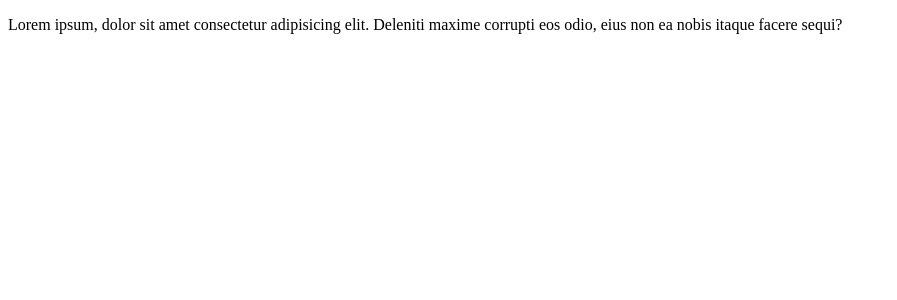
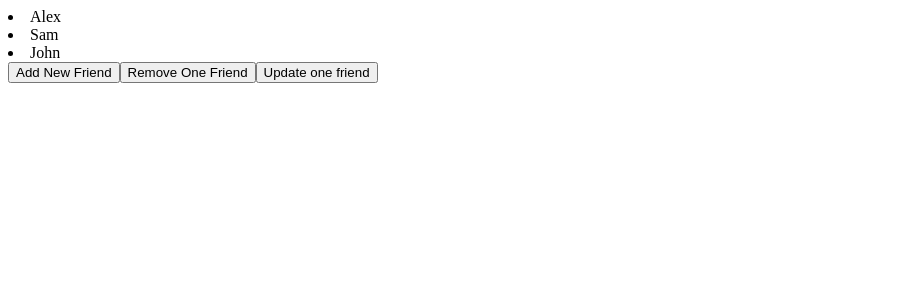
Before and after one commit to Maestro-Kira/react-practice-repository, a React (Vite) app: page / in a window 1280 px wide. Shown: the top 300 px of the page, without its empty margins (0-897 px from the left). Built offline with nearby package versions, Linux system fonts and the light colour scheme.

Commit message:
Practice react useState

```diff
--- a/src/App.jsx
+++ b/src/App.jsx
@@ -1,20 +1,24 @@
-const Copy = () => {
-  const copyHandler = () => {
-    alert("DON'T COPY!!");
-  };
+import { useState } from "react";
+
+function App() {
+  const [friends, setFriends] = useState(["Alex", "Sam", "John"]);
+  const addOneFriend = () => setFriends([...friends, "Kira"]);
+  const removeOneFriend = () =>
+    setFriends(friends.filter((friend) => friend !== "John"));
+  const updateOneFriend = () =>
+    setFriends(
+      friends.map((friend) => (friend === "Alex" ? "Alex Smith" : friend))
+    );
 
   return (
-    <p onCopy={copyHandler}>
-      Lorem ipsum, dolor sit amet consectetur adipisicing elit. Deleniti maxime
-      corrupti eos odio, eius non ea nobis itaque facere sequi?
-    </p>
-  );
-};
+    <section>
+      {friends.map((friend) => (
+        <li key={Math.random()}>{friend}</li>
+      ))}
 
-function App() {
-  return (
-    <section>
-      <Copy />
+      <button onClick={addOneFriend}>Add New Friend</button>
+      <button onClick={removeOneFriend}>Remove One Friend</button>
+      <button onClick={updateOneFriend}>Update one friend</button>
     </section>
   );
 }
```
